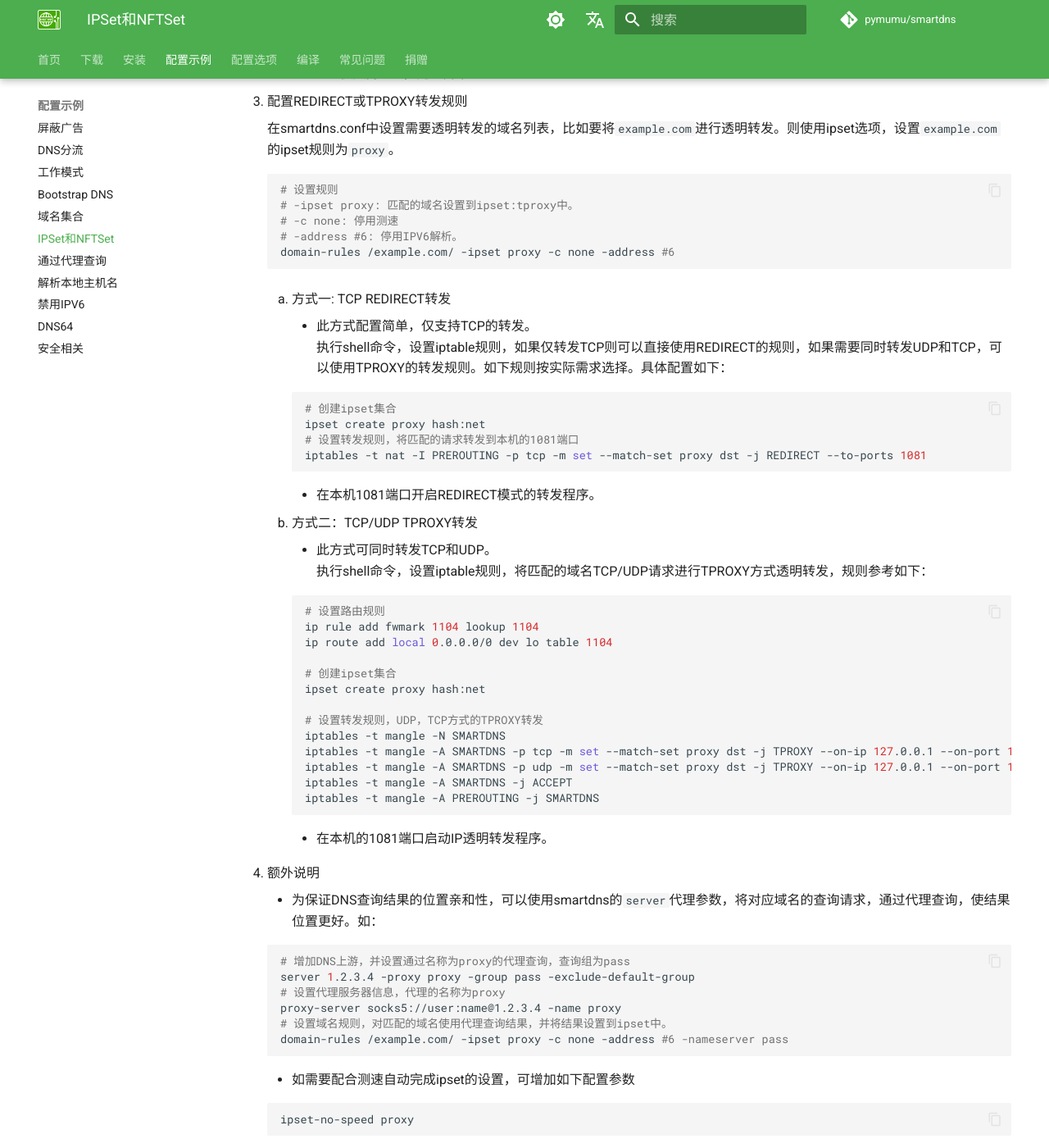
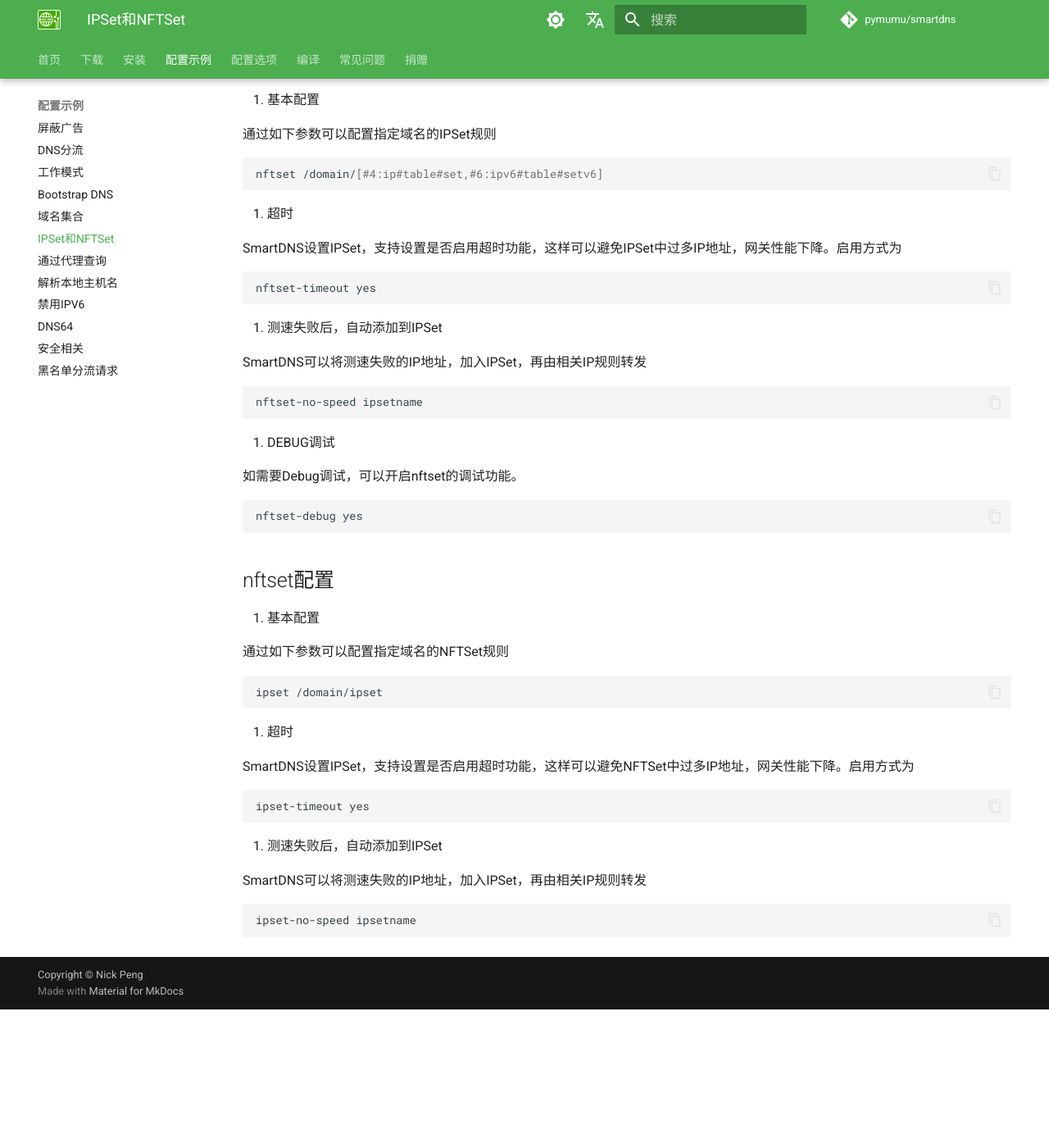
Before and after one commit to pymumu/smartdns, an MkDocs documentation site: the page built from docs/config/ipset-nftset.md, in a window 1280 px wide and 1400 px high, scrolled down 400 px. Shown: the whole window at 82% size. Built offline with MkDocs 1.6.1 and Material for MkDocs 9.7.7, drawn with Linux system fonts in a browser that asks for light colours; comment, search, counter and statistics services are not loaded; after the commit the page ends 1631 px from its top, so only the background shows below that; some of the changed text lies outside the part shown.

Commit message:
config: add forwarding with ipset guide.

````diff
--- a/docs/config/ipset-nftset.md
+++ b/docs/config/ipset-nftset.md
@@ -12,77 +12,62 @@
     iptable：成熟的路由规则配置工具。
     nftable：更加强大的规则配置工具，正在成为主流。
 
-1. 模式：TPROXY，REDIRECT
+## ipset配置
 
-    TPROXY：支持UDP，TCP的转发，配置稍复杂。
-    REDIRECT：仅支持TCP，配置简单。
+1. 基本配置
 
-1. 配置REDIRECT或TPROXY转发规则
+通过如下参数可以配置指定域名的IPSet规则
 
-    在smartdns.conf中设置需要透明转发的域名列表，比如要将`example.com`进行透明转发。则使用ipset选项，设置`example.com`的ipset规则为`proxy`。
+```shell
+nftset /domain/[#4:ip#table#set,#6:ipv6#table#setv6]
+```
 
-    ```shell
-    # 设置规则
-    # -ipset proxy: 匹配的域名设置到ipset:tproxy中。
-    # -c none: 停用测速
-    # -address #6: 停用IPV6解析。
-    domain-rules /example.com/ -ipset proxy -c none -address #6
-    ```
+1. 超时
 
-    1. 方式一: TCP REDIRECT转发
+SmartDNS设置IPSet，支持设置是否启用超时功能，这样可以避免IPSet中过多IP地址，网关性能下降。启用方式为
 
-        - 此方式配置简单，仅支持TCP的转发。
-            执行shell命令，设置iptable规则，如果仅转发TCP则可以直接使用REDIRECT的规则，如果需要同时转发UDP和TCP，可以使用TPROXY的转发规则。如下规则按实际需求选择。具体配置如下：
+```shell
+nftset-timeout yes
+```
 
-        ```shell
-        # 创建ipset集合
-        ipset create proxy hash:net
-        # 设置转发规则，将匹配的请求转发到本机的1081端口
-        iptables -t nat -I PREROUTING -p tcp -m set --match-set proxy dst -j REDIRECT --to-ports 1081
-        ```
+1. 测速失败后，自动添加到IPSet
 
-        - 在本机1081端口开启REDIRECT模式的转发程序。
+SmartDNS可以将测速失败的IP地址，加入IPSet，再由相关IP规则转发
 
-    1. 方式二：TCP/UDP TPROXY转发
+```shell
+nftset-no-speed ipsetname
+```
 
-        - 此方式可同时转发TCP和UDP。
-            执行shell命令，设置iptable规则，将匹配的域名TCP/UDP请求进行TPROXY方式透明转发，规则参考如下：
+1. DEBUG调试
 
-        ```shell
-        # 设置路由规则
-        ip rule add fwmark 1104 lookup 1104
-        ip route add local 0.0.0.0/0 dev lo table 1104
+如需要Debug调试，可以开启nftset的调试功能。
 
-        # 创建ipset集合
-        ipset create proxy hash:net
+```shell
+nftset-debug yes
+```
 
-        # 设置转发规则，UDP，TCP方式的TPROXY转发
-        iptables -t mangle -N SMARTDNS
-        iptables -t mangle -A SMARTDNS -p tcp -m set --match-set proxy dst -j TPROXY --on-ip 127.0.0.1 --on-port 1081 --tproxy-mark 1104
-        iptables -t mangle -A SMARTDNS -p udp -m set --match-set proxy dst -j TPROXY --on-ip 127.0.0.1 --on-port 1081 --tproxy-mark 1104
-        iptables -t mangle -A SMARTDNS -j ACCEPT
-        iptables -t mangle -A PREROUTING -j SMARTDNS
-        ```
+## nftset配置
 
-        - 在本机的1081端口启动IP透明转发程序。
+1. 基本配置
 
-1. 额外说明
+通过如下参数可以配置指定域名的NFTSet规则
 
-    - 为保证DNS查询结果的位置亲和性，可以使用smartdns的`server`代理参数，将对应域名的查询请求，通过代理查询，使结果位置更好。如：
+```shell
+ipset /domain/ipset
+```
 
-    ```shell
-    # 增加DNS上游，并设置通过名称为proxy的代理查询，查询组为pass
-    server 1.2.3.4 -proxy proxy -group pass -exclude-default-group
-    # 设置代理服务器信息，代理的名称为proxy
-    proxy-server socks5://user:name@1.2.3.4 -name proxy
-    # 设置域名规则，对匹配的域名使用代理查询结果，并将结果设置到ipset中。
-    domain-rules /example.com/ -ipset proxy -c none -address #6 -nameserver pass
-    ```
+1. 超时
 
-    - 如需要配合测速自动完成ipset的设置，可增加如下配置参数
+SmartDNS设置IPSet，支持设置是否启用超时功能，这样可以避免NFTSet中过多IP地址，网关性能下降。启用方式为
 
-    ```shell
-    ipset-no-speed proxy
-    ```
+```shell
+ipset-timeout yes
+```
 
-如果使用OpenWrt的luci界面，可以直接在界面配置相关的域名分流规则。
+1. 测速失败后，自动添加到IPSet
+
+SmartDNS可以将测速失败的IP地址，加入IPSet，再由相关IP规则转发
+
+```shell
+ipset-no-speed ipsetname
+```
--- a/mkdocs.yml
+++ b/mkdocs.yml
@@ -59,7 +59,11 @@
   - pymdownx.mark
   - pymdownx.smartsymbols
   - pymdownx.superfences
-
+  - pymdownx.superfences:
+      custom_fences:
+        - name: mermaid
+          class: mermaid
+          format: !!python/name:pymdownx.superfences.fence_code_format
 
 nav:
   - 首页: 'index.md'
@@ -82,6 +86,7 @@
     - 禁用IPV6: 'config/block-ipv6.md'
     - DNS64: 'config/dns64.md'
     - 安全相关: 'config/security.md'
+    - 黑名单分流请求: 'config/forwarding-with-ipset.md'
   - 配置选项: 'configuration.md'
   - 编译: 'compile.md'
   - 常见问题: 'faq.md'
````
Also changed, not shown: docs/config/forwarding-with-ipset.md (added, +183 -0 lines).
